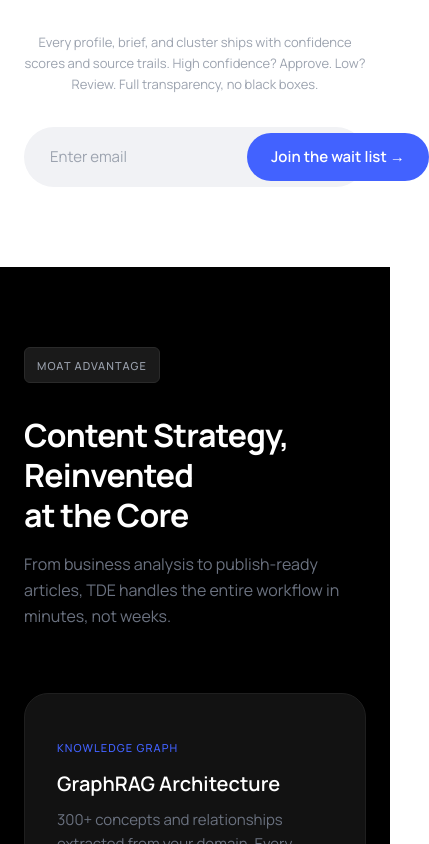
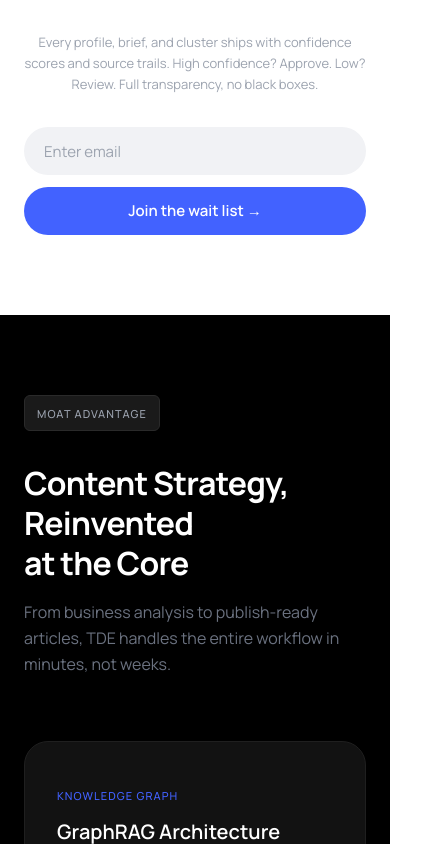
Before and after one commit to dare-tunmise/slategraph-marketing, a Next.js app: page / in a window 390 px wide. Shown: the part 6260-7104 px from the top of the page, 429 px wide, since content can reach past the window. Built offline with nearby package versions, Linux system fonts and the light colour scheme.

Commit message:
fixed breaks

```diff
--- a/components/Footer.tsx
+++ b/components/Footer.tsx
@@ -84,10 +84,10 @@ export default function Footer() {
             From URL to complete content strategy in 7 minutes.
           </p>
 
-          {/* Form: gray outer pill + lime inset button */}
+          {/* Desktop: nested gray pill + lime inset button */}
           <form
             onSubmit={onSubmit}
-            className="mt-10 flex items-center p-1.5 rounded-full bg-[#F1F2F5]"
+            className="mt-10 hidden sm:flex items-center p-1.5 rounded-full bg-[#F1F2F5]"
             style={{ maxWidth: "520px" }}
           >
             <input
@@ -97,13 +97,44 @@ export default function Footer() {
               value={email}
               onChange={(e) => setEmail(e.target.value)}
               disabled={submitting || success}
-              className="flex-1 bg-transparent border-none outline-none px-5 py-2 text-[15px] text-[#0A0A14] placeholder:text-[#9CA3AF] disabled:opacity-60"
+              className="flex-1 min-w-0 bg-transparent border-none outline-none px-5 py-2 text-[15px] text-[#0A0A14] placeholder:text-[#9CA3AF] disabled:opacity-60"
               style={{ fontFamily: "var(--font-inter), system-ui, sans-serif" }}
             />
             <button
               type="submit"
               disabled={submitting || success}
               className="shrink-0 px-6 py-3 rounded-full font-semibold text-[15px] transition-all disabled:opacity-80 flex items-center gap-2"
+              style={{
+                background: "#B3FF42",
+                color: "#010B39",
+                fontFamily: "var(--font-inter), system-ui, sans-serif",
+              }}
+            >
+              {buttonLabel}
+              <span className="text-base leading-none">→</span>
+            </button>
+          </form>
+
+          {/* Mobile: stacked pills */}
+          <form
+            onSubmit={onSubmit}
+            className="mt-10 sm:hidden flex flex-col gap-3 w-full"
+            style={{ maxWidth: "420px" }}
+          >
+            <input
+              type="email"
+              placeholder="Enter email"
+              required
+              value={email}
+              onChange={(e) => setEmail(e.target.value)}
+              disabled={submitting || success}
+              className="w-full h-12 px-5 rounded-full bg-[#F1F2F5] border-none outline-none focus:ring-2 focus:ring-[#B3FF42] text-[15px] text-[#0A0A14] placeholder:text-[#9CA3AF] disabled:opacity-60"
+              style={{ fontFamily: "var(--font-inter), system-ui, sans-serif" }}
+            />
+            <button
+              type="submit"
+              disabled={submitting || success}
+              className="w-full h-12 rounded-full font-semibold text-[15px] transition-all disabled:opacity-80 flex items-center justify-center gap-2"
               style={{
                 background: "#B3FF42",
                 color: "#010B39",
--- a/components/HowItWorks.tsx
+++ b/components/HowItWorks.tsx
@@ -115,9 +115,10 @@ export default function HowItWorks() {
             High confidence? Approve. Low? Review. Full transparency, no black boxes.
           </p>
 
+          {/* Desktop: nested gray pill */}
           <form
             onSubmit={onSubmit}
-            className="mx-auto flex items-center p-1.5 rounded-full bg-[#F1F2F5]"
+            className="mx-auto hidden sm:flex items-center p-1.5 rounded-full bg-[#F1F2F5]"
             style={{ maxWidth: "480px" }}
           >
             <input
@@ -127,12 +128,36 @@ export default function HowItWorks() {
               value={email}
               onChange={(e) => setEmail(e.target.value)}
               disabled={submitting || success}
-              className="flex-1 bg-transparent border-none outline-none px-5 text-[15px] text-[#0A0A14] placeholder:text-[#9CA3AF] disabled:opacity-60"
+              className="flex-1 min-w-0 bg-transparent border-none outline-none px-5 text-[15px] text-[#0A0A14] placeholder:text-[#9CA3AF] disabled:opacity-60"
             />
             <button
               type="submit"
               disabled={submitting || success}
               className="shrink-0 bg-[#4262FF] hover:bg-[#3651D1] text-white px-6 py-3 rounded-full font-semibold text-[15px] transition-all disabled:opacity-80 disabled:hover:bg-[#4262FF]"
+            >
+              {buttonLabel}
+            </button>
+          </form>
+
+          {/* Mobile: stacked pills */}
+          <form
+            onSubmit={onSubmit}
+            className="sm:hidden mx-auto flex flex-col gap-3 w-full"
+            style={{ maxWidth: "420px" }}
+          >
+            <input
+              type="email"
+              placeholder="Enter email"
+              required
+              value={email}
+              onChange={(e) => setEmail(e.target.value)}
+              disabled={submitting || success}
+              className="w-full h-12 px-5 rounded-full bg-[#F1F2F5] border-none outline-none focus:ring-2 focus:ring-[#4262FF] text-[15px] text-[#0A0A14] placeholder:text-[#9CA3AF] disabled:opacity-60"
+            />
+            <button
+              type="submit"
+              disabled={submitting || success}
+              className="w-full h-12 bg-[#4262FF] hover:bg-[#3651D1] text-white rounded-full font-semibold text-[15px] transition-all disabled:opacity-80 disabled:hover:bg-[#4262FF]"
             >
               {buttonLabel}
             </button>
```
